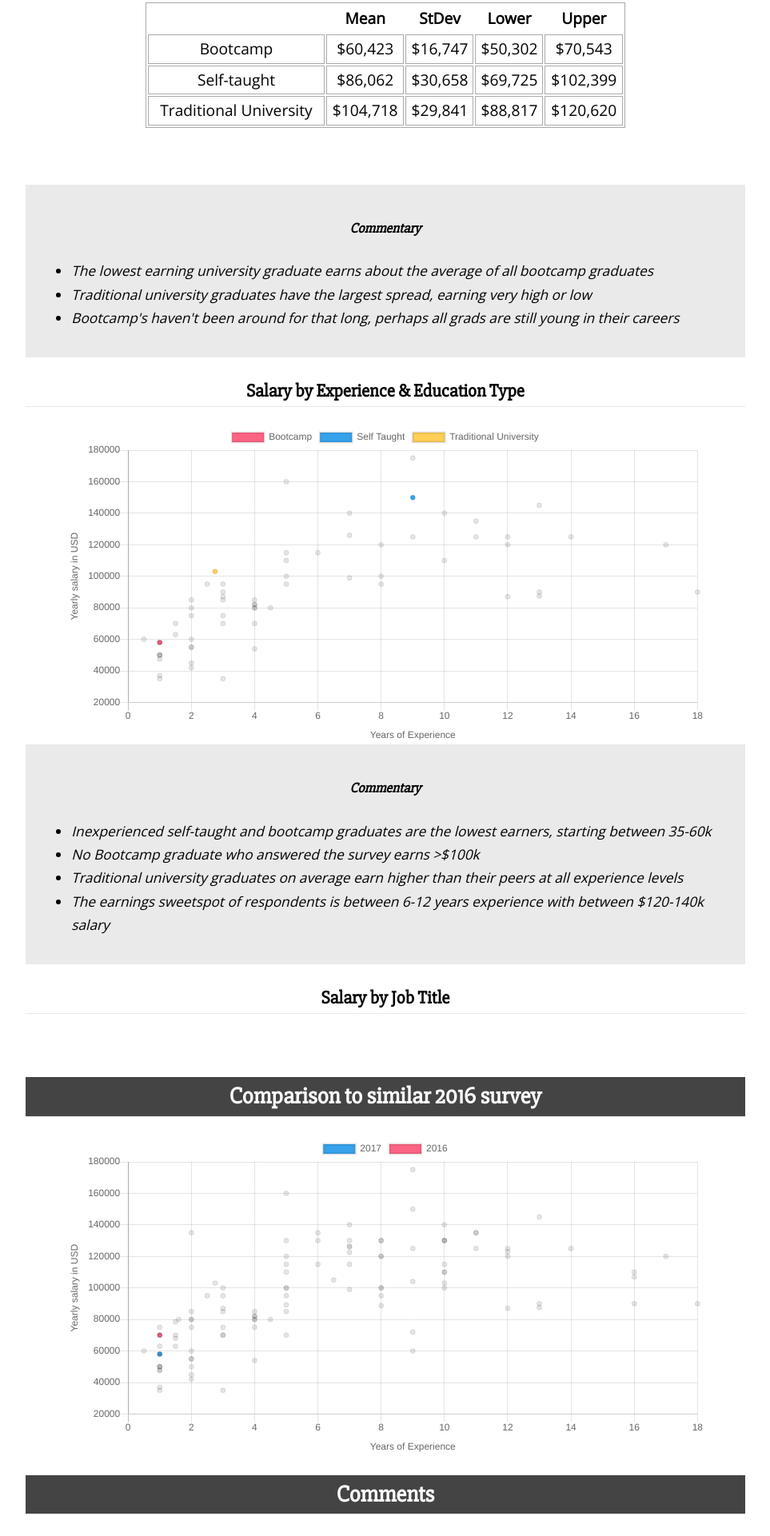
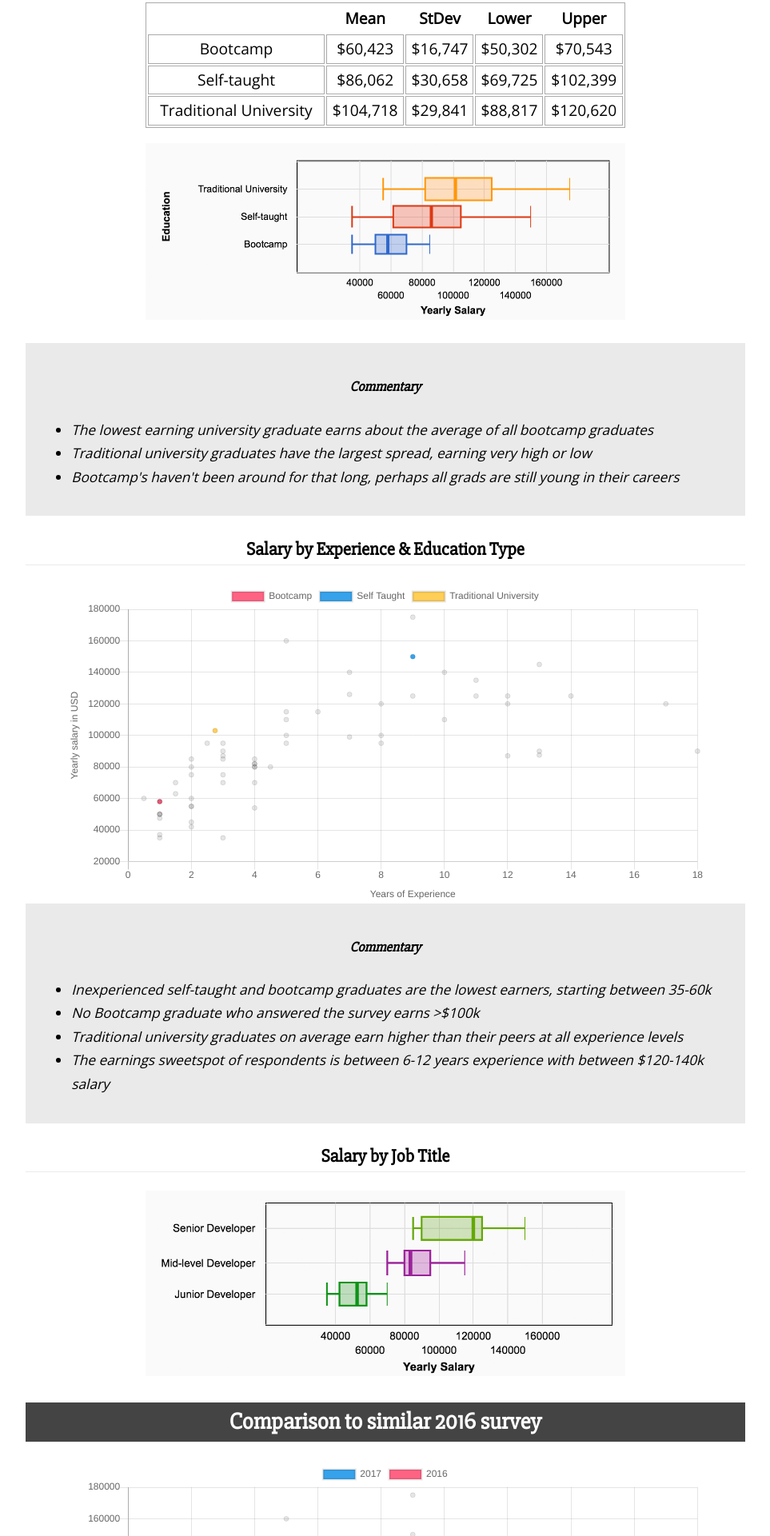
Before and after one commit to mdjasper/utah-js-pay-data, a plain HTML site: page index.html in a window 1280 px wide. Shown: the part 2404-4325 px from the top of the page at 80% size, without its empty margins (158-1121 px from the left). Drawn offline with nearby package versions, Linux system fonts and the light colour scheme; the site is published under a folder, as on GitHub Pages, so addresses that start at the root find nothing; a script that the page names is missing.

Commit message:
fixed relative image paths for ghp

```diff
--- a/index.html
+++ b/index.html
@@ -7,7 +7,7 @@
         <meta name="description" content="Results and analysis of a 2017 survey of Utah JavaScript developers compensation and career progression.">
         <meta name="viewport" content="width=device-width, initial-scale=1, shrink-to-fit=no">
         <link rel="stylesheet" href="style.css">
-        <link rel="icon" href="/favicon.png">
+        <link rel="icon" href="favicon.png">
         <script src="https://cdnjs.cloudflare.com/ajax/libs/Chart.js/2.7.0/Chart.bundle.min.js"></script>
     </head>
     <body>
@@ -286,7 +286,7 @@
        <tr><td>Traditional University</td><td>$104,718</td><td>$29,841</td><td>$88,817</td><td>$120,620</td></tr>
       </tbody></table>
 
-      <figure> <img src="/images/salary-by-education-box-plot.png" alt=""></figure>
+      <figure> <img src="images/salary-by-education-box-plot.png" alt=""></figure>
 
       <div class="commentary">
         <h4>Commentary</h4>
@@ -428,7 +428,7 @@
 
       <h3>Salary by Job Title</h3>
 
-      <figure><img src="/images/salary-by-title-box-plot.png" alt="" /></figure>
+      <figure><img src="images/salary-by-title-box-plot.png" alt="" /></figure>
 
       <h2>Comparison to similar 2016 survey</h2>
 
```
